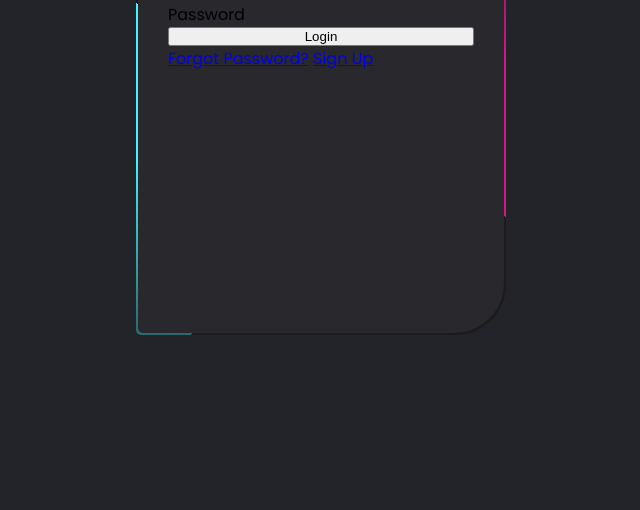
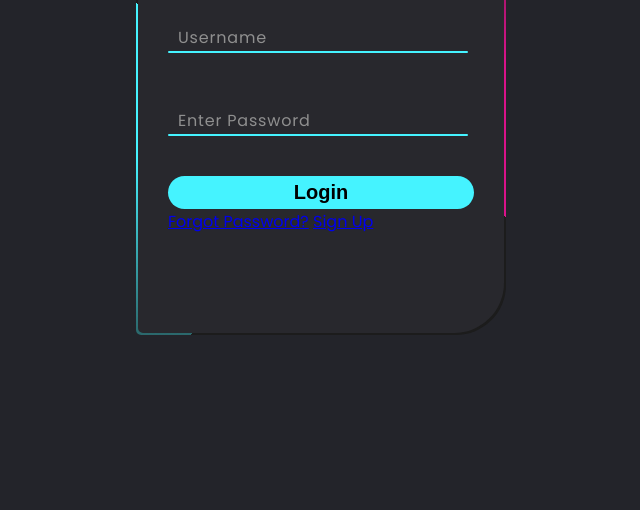
Before and after one commit to Linen220/frontend-great-tricks, a plain HTML site: page login-form/index.html in a window 1280 px wide. Shown: the part 290-800 px from the top of the page, without its empty margins (319-959 px from the left). Drawn offline with Linux system fonts and the light colour scheme.

Commit message:
add login form style

```diff
--- a/login-form/index.html
+++ b/login-form/index.html
@@ -13,12 +13,14 @@
             <div class="input-box">
                 <input type="text" required>
                 <label for="">Username</label>
+                <i></i>
             </div>
             <div class="input-box">
                 <input type="password" required>
                 <label for="">Enter Password</label>
+                <i></i>
             </div>
-            <button class="btn">Login</button>
+            <button type="" class="btn">Login</button>
             <div class="links">
                 <a href="#" class="password">Forgot Password?</a>
                 <a href="#">Sign Up</a>
--- a/login-form/main.css
+++ b/login-form/main.css
@@ -68,7 +68,74 @@ form {
 }
 
 h2 {
-    /* GAAAAAAAAAAAA */
+    color: #45f3ff;
+    font-size: 35px;
+    font-weight: 500;
+    text-align: center;
+}
+
+.input-box {
+    position: relative;
+    width: 300px;
+    margin-top: 35px;
+}
+.input-box input {
+    position: relative;
+    width: 100%;
+    padding: 20px 10px 10px;
+    background: transparent;
+    border: none;
+    outline: none;
+    color: #23242a;
+    font-size: 1rem;
+    letter-spacing: .05rem;
+    z-index: 10;
+}
+
+.btn {
+    font-size: 20px;
+    border: none;
+    outline: none;
+    background: #45f3ff;
+    padding: 5px;
+    margin-top: 40px;
+    border-radius: 90px;
+    font-weight: 600;
+    cursor: pointer;
+}
+.btn:active {
+    background: linear-gradient(90deg, #45f3ff, #d9138a);
+    opacity: .8;
+}
+.input-box label {
+    position: absolute;
+    left: 0;
+    padding: 20px 10px 10px;
+    font-size: 1rem;
+    color: #8f8f8f;
+    pointer-events: none;
+    letter-spacing: .05rem;
+    transition: .5s;
+}
+
+.input-box input:valid ~ label,
+.input-box input:focus ~ label {
+    color: #45f3ff;
+    transform: translateX(-10px) translateY(-30px);
+    font-size: .75rem;
+}
+
+.input-box i {
+    position: absolute;
+    left: 0;
+    bottom: 0;
+    width: 100%;
+    height: 2px;
+    background: #45f3ff;
+    border-radius: 4px;
+    transition: .5s;
+    pointer-events: none;
+    z-index: 9;
 }
 
 @keyframes animate {
```
